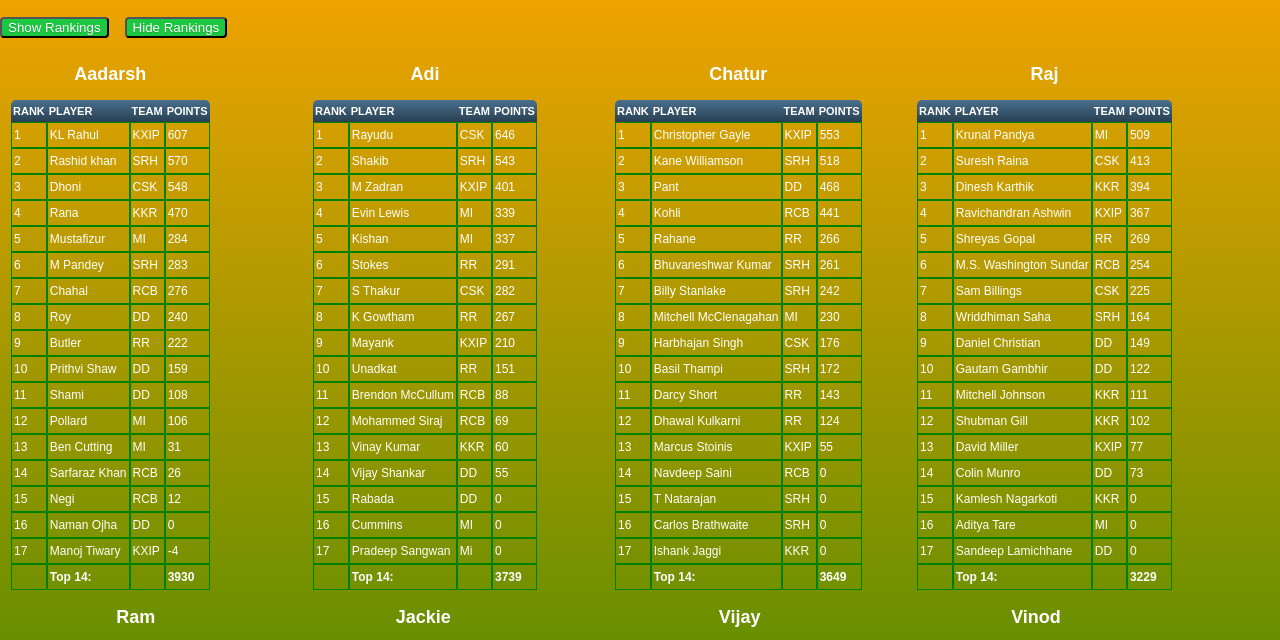
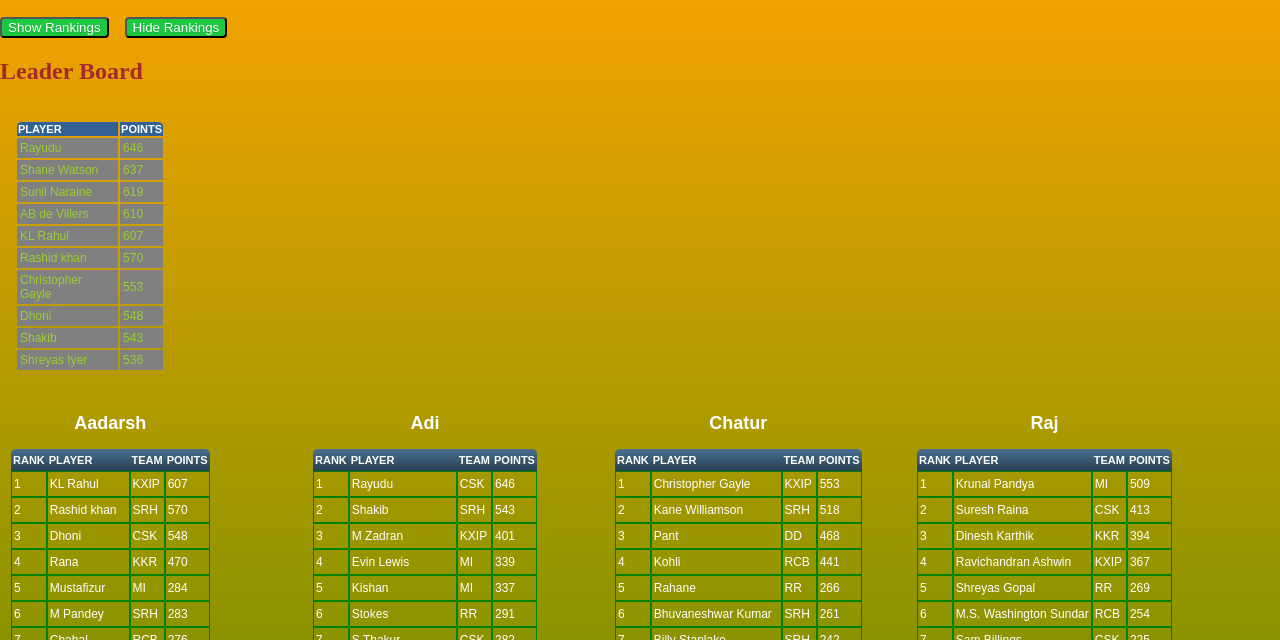
Before and after one commit to vinod492/ipl-wolfpack, a website: page index.html in a window 1280 px wide. Shown: the part 83-723 px from the top of the page. Drawn offline with nearby package versions, Linux system fonts and the light colour scheme.

Commit message:
added top players logic

```diff
--- a/index.html
+++ b/index.html
@@ -46,6 +46,24 @@
                     </tr>
                 </table>
             </div>
+            <section>
+                <h1 style="text-align:start">Leader Board</h1>
+                    <div>
+                            <table id="rankings">
+                                <thead>
+                                    <tr>
+                                        <th>Player</th>
+                                        <th>Points</th>
+                                    </tr>
+                                </thead>
+                                <tr ng-repeat="player in topPlayers | orderBy:'-points' | limitTo: 10">
+                                    <td>{{player.name}}</td>
+                                    <td>{{player.points}}</td>
+                                </tr>
+                            </table>
+                        </div>
+
+            </section>
 
 
             <div class="container">
--- a/js/app.js
+++ b/js/app.js
@@ -884,7 +884,21 @@
 
 
             }
-        ]
+        ];
+        $scope.topPlayers = [];
+
+        angular.forEach($scope.allParticipants, function (participant, key) {
+            angular.forEach(participant.players, function (player, key) {
+                $scope.topPlayers.push({
+                    name: player.name,
+                    points: player.totalpoints
+                });
+            })
+
+
+        });
+
+
 
         // myApp.filter('orderObjectBy', function(){
         //     return function(input, attribute) {
@@ -943,6 +957,10 @@
 
         };
 
+
+
+
+
     }]);
 
 })();
```
Lines whose indentation alone changed are shown as unchanged.
